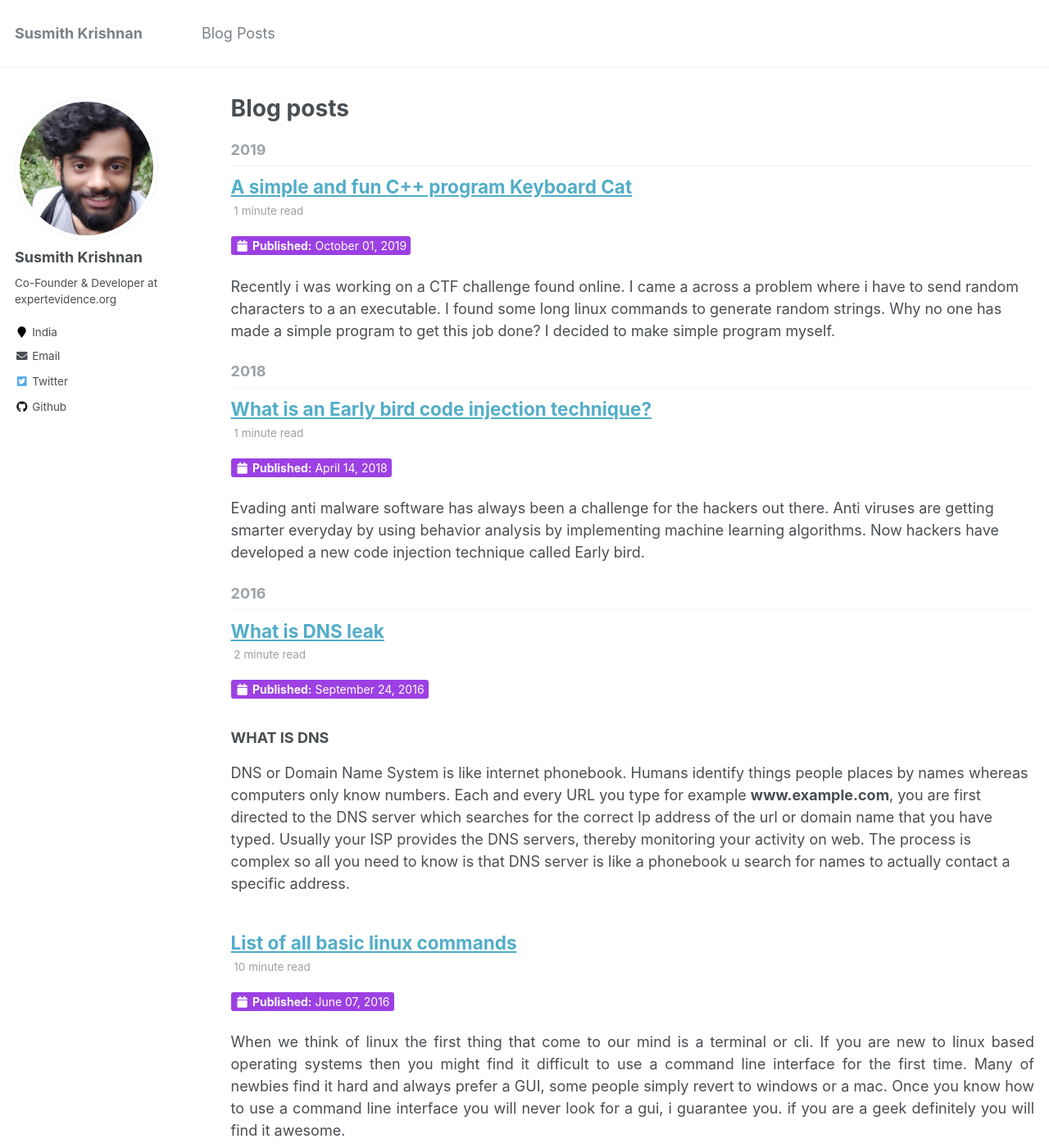
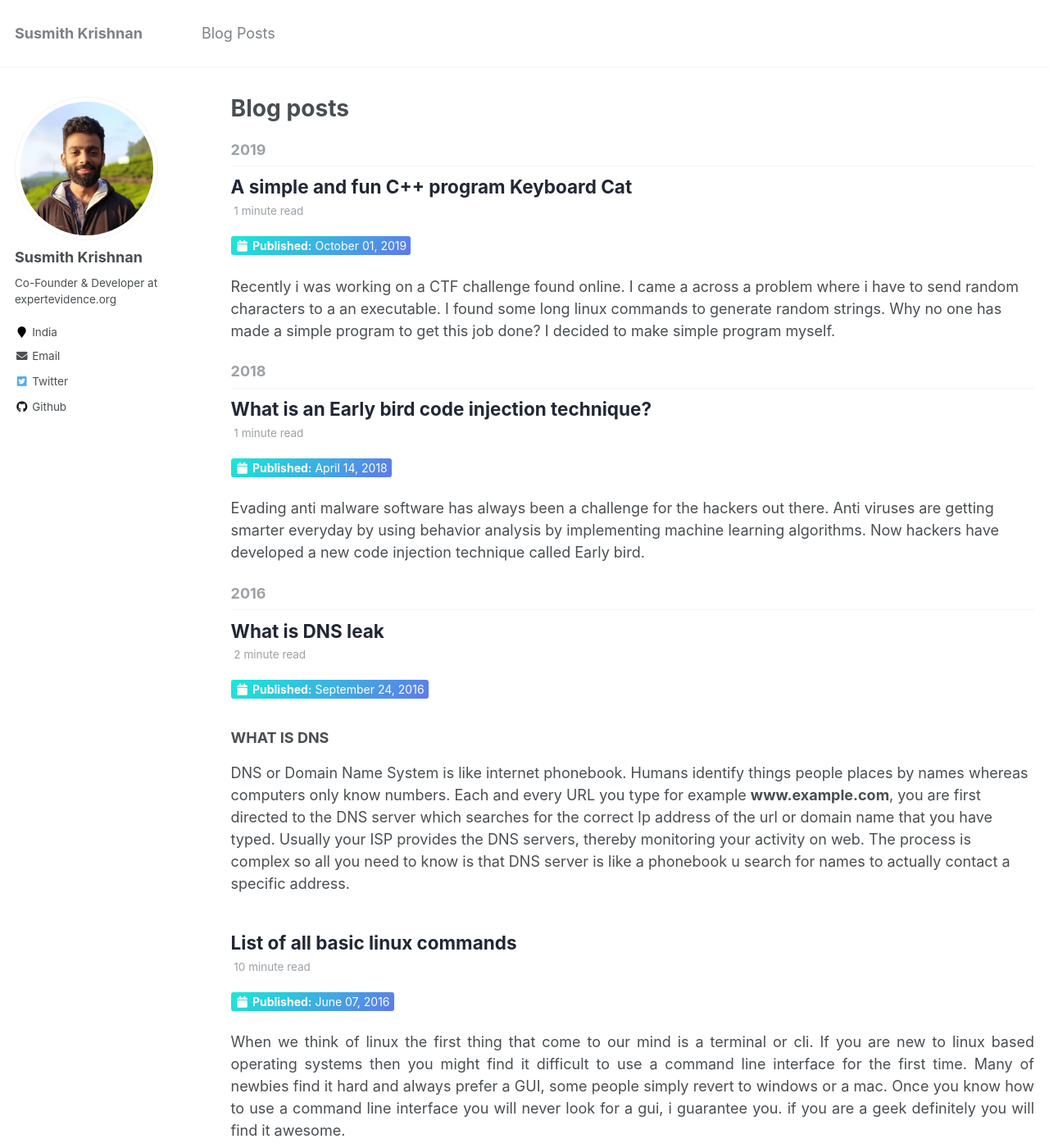
Before and after one commit to SusmithKrishnan/susmithkrishnan.github.io, a Jekyll site: the page built from _pages/year-archive.html, in a window 1280 px wide and 1400 px high. Shown: the whole window at 82% size. Built offline with Jekyll 4.4.1, drawn with Linux system fonts in a browser that asks for light colours.

Commit message:
profile image and css edits

```diff
--- a/_sass/_archive.scss
+++ b/_sass/_archive.scss
@@ -15,7 +15,8 @@
   }
 
   a {
-    text-decoration: underline;
+    color:#212735;
+    text-decoration: none;
 
     &:hover {
       text-decoration: underline;
@@ -114,6 +115,13 @@
 
 .grid__item {
   margin-bottom: 2em;
+  max-height: 400px;
+  overflow: hidden;
+
+  .date-badge{
+    background-color: #fff;
+    color: #555;
+  }
 
   .page__meta {
     margin: 0 0 4px;
--- a/_sass/_page.scss
+++ b/_sass/_page.scss
@@ -226,7 +226,7 @@
    ========================================================================== */
 .date-badge{
   color:#fff;
-  background-color:#9c40e3;
+  background:linear-gradient(135deg, #17ead9 0%,#6078ea 100%);
   border-radius: 3px;
   padding: 3px 5px;
   font-size:14px;
```
Also changed, not shown: Gemfile.lock, images/profile.jpg.
